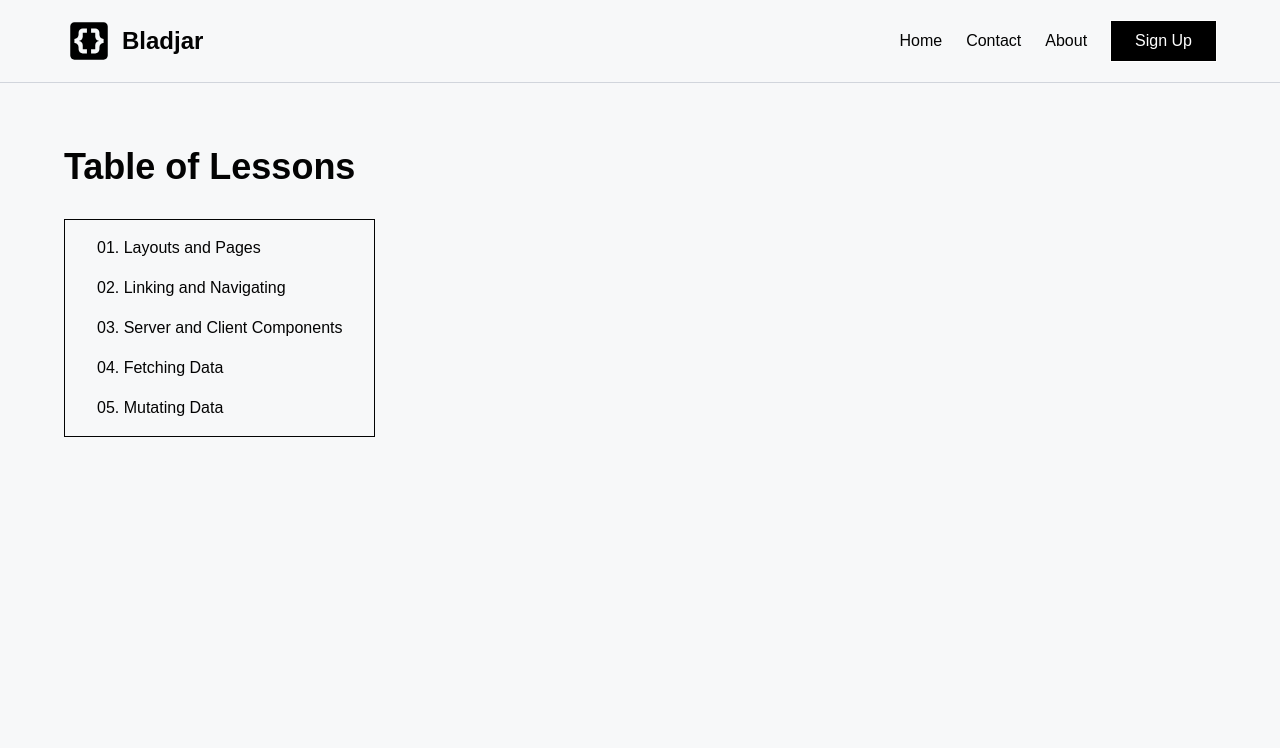
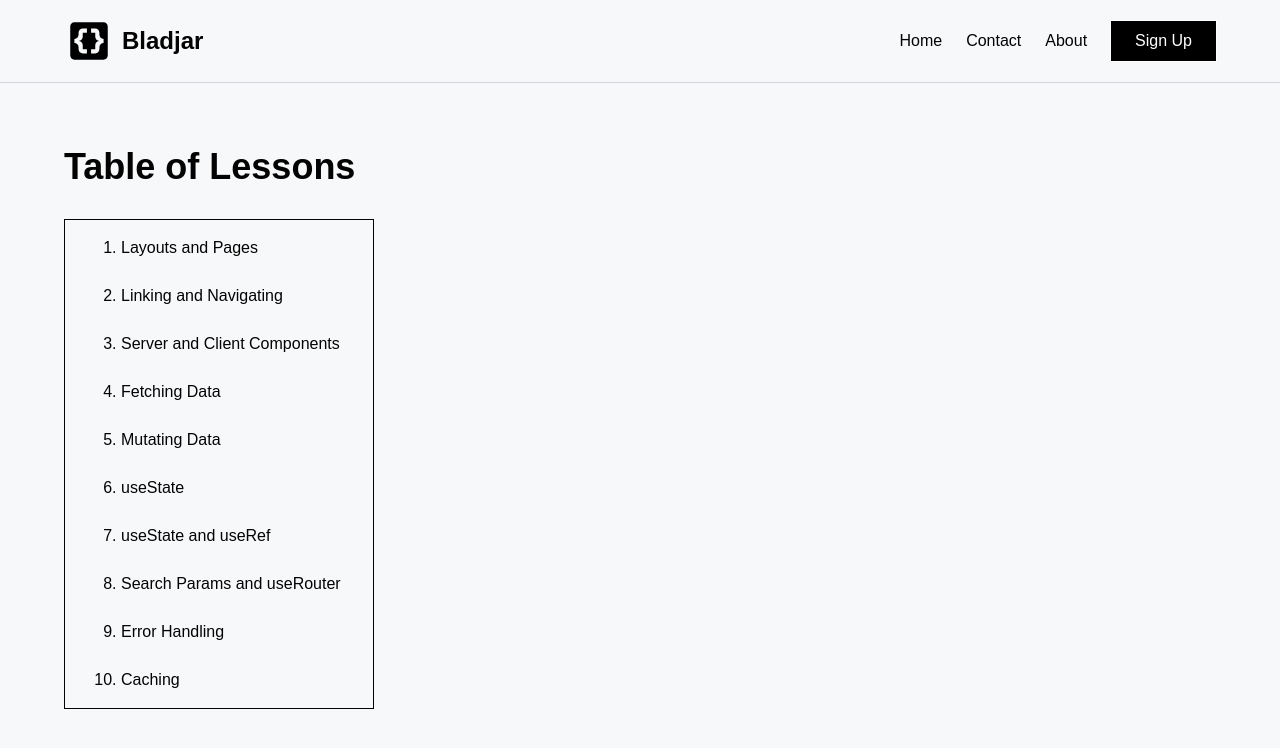
Before and after one commit to sundeeseeyou/lessons, a Next.js app in the folder next-lesson/: page / in a window 1280 px wide. Shown: the top 748 px of the page. Built offline with nearby package versions, Linux system fonts and the light colour scheme.

Commit message:
lesson 006, effort 1

```diff
--- /dev/null
+++ b/next-lesson/src/app/06-use-state/layout.tsx
@@ -0,0 +1,9 @@
+export default function PageLayout({ children }: LayoutProps<"/06-use-state">) {
+  return (
+    <>
+      <section className="flex flex-1 w-full max-w-360 flex-col items-center justify-start gap-8 p-16 sm:items-start mx-auto">
+        {children}
+      </section>
+    </>
+  );
+}
--- /dev/null
+++ b/next-lesson/src/app/06-use-state/name-input.tsx
@@ -0,0 +1,21 @@
+"use client";
+
+import { useState } from "react";
+
+export default function NameInput() {
+  const [name, setName] = useState("");
+
+  return (
+    <div className="flex flex-col gap-4">
+      <input
+        onChange={(e) => setName(e.target.value)}
+        type="text"
+        name="name-input"
+        id="name-input"
+        value={name}
+        className="bg-gray-200 text-black"
+      />
+      <p>Hello, {name}</p>
+    </div>
+  );
+}
--- /dev/null
+++ b/next-lesson/src/app/06-use-state/page.tsx
@@ -0,0 +1,15 @@
+import ToggleBtn from "./toggle";
+import NameInput from "./name-input";
+
+export default function LessonSix() {
+  return (
+    <>
+      <div className="flex flex-col justify-start items-start gap-6">
+        <h1 className="text-4xl font-bold">Lesson 06</h1>
+
+        <ToggleBtn />
+        <NameInput />
+      </div>
+    </>
+  );
+}
--- /dev/null
+++ b/next-lesson/src/app/06-use-state/toggle.tsx
@@ -0,0 +1,49 @@
+// "use client";
+
+// // import { useState } from "react";
+
+// export default function ToggleBtn() {
+//   let show = false;
+
+//   function showHandle() {
+//     show = !show;
+//     console.log(show);
+//   }
+
+//   return (
+//     <>
+//       <button
+//         onClick={showHandle}
+//         className="mt-4 py-2 px-6 bg-black text-white hover:cursor-pointer"
+//       >
+//         Hide
+//       </button>
+//       {show && <p>This is a text</p>}
+//     </>
+//   );
+// }
+
+"use client";
+
+import { useState } from "react";
+
+export default function ToggleBtn() {
+  const [show, setShow] = useState(false);
+
+  function showHandle() {
+    console.log(show);
+    setShow(!show);
+  }
+
+  return (
+    <>
+      {show && <p>This is a text</p>}
+      <button
+        onClick={showHandle}
+        className="mt-4 py-2 px-6 bg-black text-white hover:cursor-pointer"
+      >
+        Hide
+      </button>
+    </>
+  );
+}
--- a/next-lesson/src/app/page.tsx
+++ b/next-lesson/src/app/page.tsx
@@ -8,11 +8,15 @@ export default function Home() {
         <h1 className="text-4xl font-bold">Table of Lessons</h1>
       </div>
       <nav className="flex flex-col justify-start items-start space-y-4 px-8 py-4 border">
-        {lessons.map((list, id) => (
-          <Link key={id} href={list.url}>
-            {list.title}
-          </Link>
-        ))}
+        <ol className="space-y-6 pl-6 list-decimal">
+          {lessons.map((list, id) => (
+            <li key={id}>
+              <Link className="hover:underline" href={list.url}>
+                {list.title}
+              </Link>
+            </li>
+          ))}
+        </ol>
       </nav>
     </section>
   );
--- a/next-lesson/src/data/lesson.ts
+++ b/next-lesson/src/data/lesson.ts
@@ -1,23 +1,43 @@
 const lesson = [
   {
     url: "/01-layouts-and-pages",
-    title: "01. Layouts and Pages",
+    title: "Layouts and Pages",
   },
   {
     url: "/02-linking-and-navigating",
-    title: "02. Linking and Navigating",
+    title: "Linking and Navigating",
   },
   {
     url: "/03-server-and-client-components",
-    title: "03. Server and Client Components",
+    title: "Server and Client Components",
   },
   {
     url: "/04-fetching-data",
-    title: "04. Fetching Data",
+    title: "Fetching Data",
   },
   {
     url: "/05-mutating-data",
-    title: "05. Mutating Data",
+    title: "Mutating Data",
+  },
+  {
+    url: "/06-use-state",
+    title: "useState",
+  },
+  {
+    url: "/07-effect-and-ref",
+    title: "useState and useRef",
+  },
+  {
+    url: "/08-search-params-and-userouter",
+    title: "Search Params and useRouter",
+  },
+  {
+    url: "/09-error-handling",
+    title: "Error Handling",
+  },
+  {
+    url: "/10-caching",
+    title: "Caching",
   },
 ];
 
```
Also changed, not shown: 1 other file (tests, documents, lock files or other folders).
